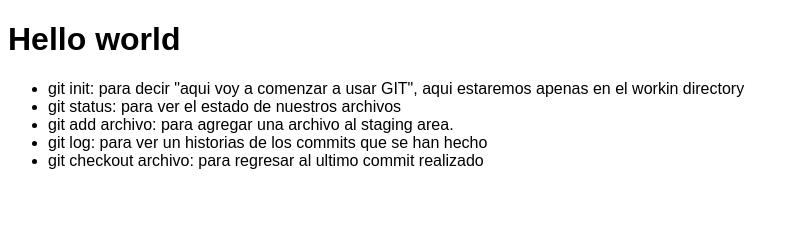
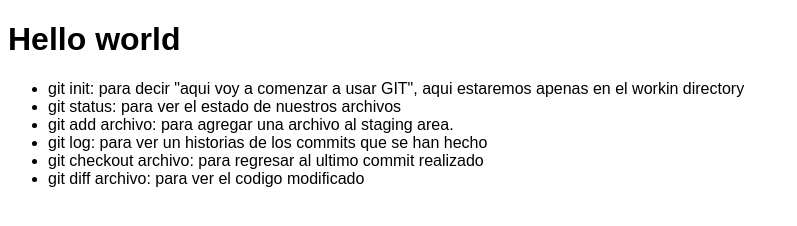
Before and after one commit to yohanangulo/git-basics, a plain HTML site: page index.html in a window 1280 px wide. Shown: the whole page, without its empty margins (0-797 px from the left). Drawn offline with Linux system fonts and the light colour scheme.

Commit message:
some changes

```diff
--- a/index.html
+++ b/index.html
@@ -16,6 +16,7 @@
         <li>git add archivo: para agregar una archivo al staging area.</li>
         <li>git log: para ver un historias de los commits que se han hecho</li>
         <li>git checkout archivo: para regresar al ultimo commit realizado</li>
+        <li>git diff archivo: para ver el codigo modificado</li>
     </ul>
 
     <script src="./app.js"></script>
```
